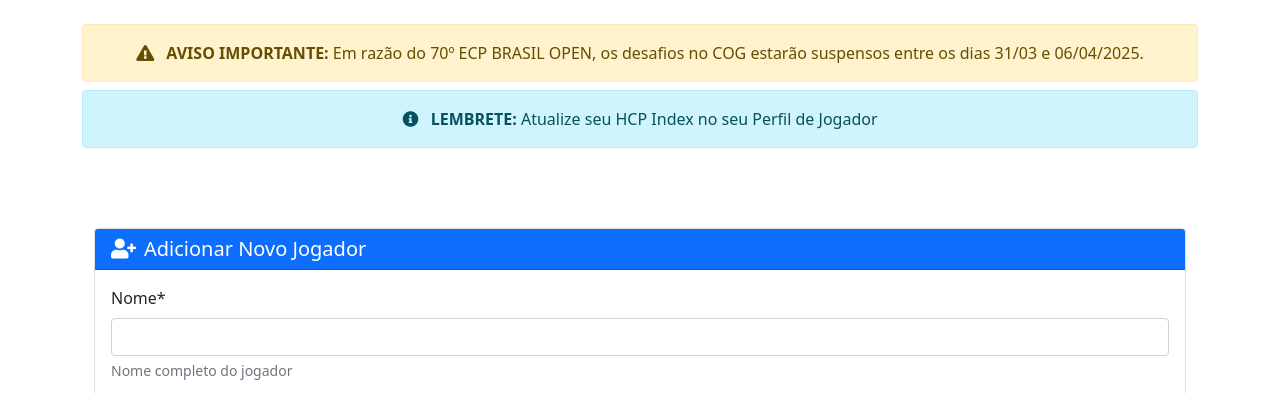
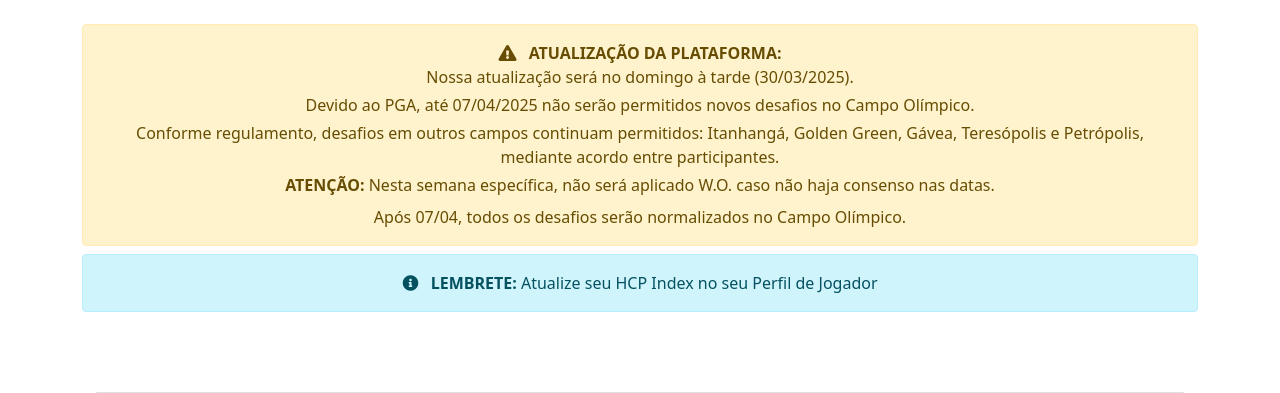
Before and after one commit to mauroto1000/ligaolimpicadegolfe, a Flask app: page /add_player in a window 1280 px wide. Shown: the part 56-449 px from the top of the page. Run offline with Flask 3, Linux system fonts and the light colour scheme.

Commit message:
Avisos relativos à atualização da plataforma e ao 70o.ECP

```diff
--- a/templates/base.html
+++ b/templates/base.html
@@ -230,10 +230,15 @@
 
     <!-- Avisos importantes -->
     <div class="container mt-2 mb-3">
-        <!-- Aviso sobre suspensão de desafios -->
+        <!-- Aviso sobre suspensão parcial de desafios -->
         <div class="alert alert-warning text-center mb-2" role="alert">
             <i class="fas fa-exclamation-triangle me-2"></i>
-            <strong>AVISO IMPORTANTE:</strong> Em razão do 70º ECP BRASIL OPEN, os desafios no COG estarão suspensos entre os dias 31/03 e 06/04/2025.
+            <strong>ATUALIZAÇÃO DA PLATAFORMA:</strong>
+            <p class="mb-1">Nossa atualização será no domingo à tarde (30/03/2025).</p>
+            <p class="mb-1">Devido ao PGA, até 07/04/2025 não serão permitidos novos desafios no Campo Olímpico.</p>
+            <p class="mb-1">Conforme regulamento, desafios em outros campos continuam permitidos: Itanhangá, Golden Green, Gávea, Teresópolis e Petrópolis, mediante acordo entre participantes.</p>
+            <p class="mb-2"><strong>ATENÇÃO:</strong> Nesta semana específica, não será aplicado W.O. caso não haja consenso nas datas.</p>
+            <p class="mb-0">Após 07/04, todos os desafios serão normalizados no Campo Olímpico.</p>
         </div>
 
         <!-- Novo aviso sobre atualização de HCP Index -->
```
